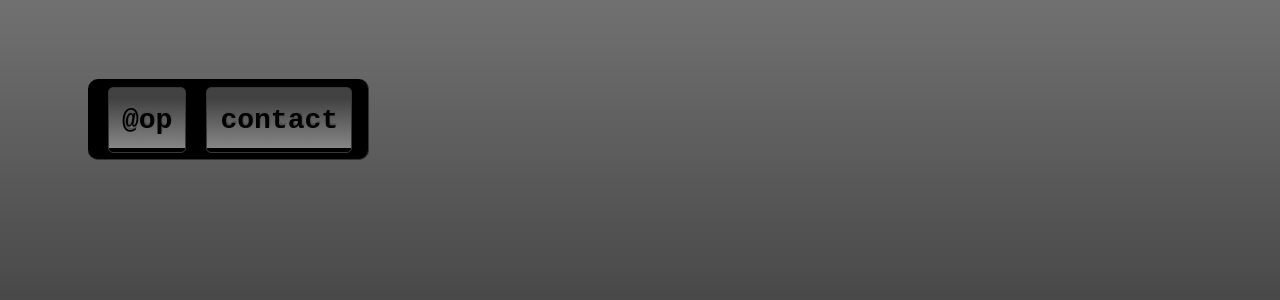
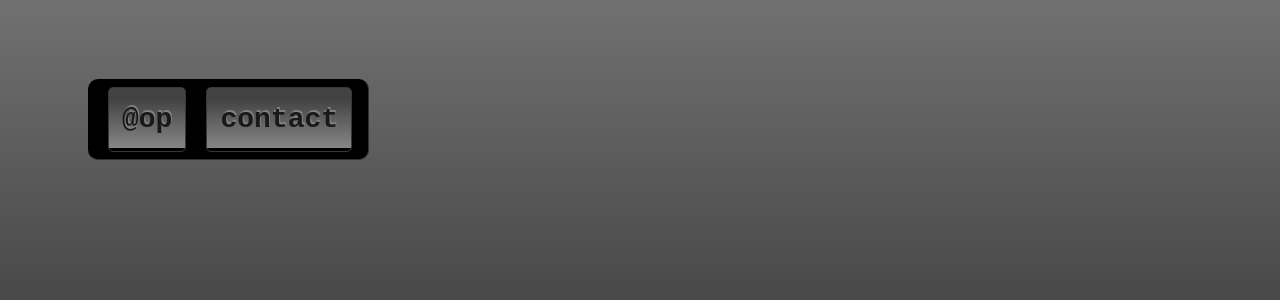
Before and after one commit to philippt/virtualop_website, a PHP site: page / in a window 1280 px wide. Shown: the part 302-602 px from the top of the page. Run offline with PHP 8.4, Linux system fonts and the light colour scheme.

Commit message:
like..whatever

```diff
--- a/css/stylez.css
+++ b/css/stylez.css
@@ -65,7 +65,7 @@ font-weight: bold;
 float: left;
 margin-left: 20px;
 margin-top: 8px;
-padding: 16.5px 13px;
+padding: 16.1px 13px;
 border: 1px solid #383838;
 border-radius: 5px;
 background: url('../pix/strisch.png') repeat-x;
@@ -74,7 +74,7 @@ background: url('../pix/strisch.png') repeat-x;
 .nav li a{
 text-decoration: none;
 display: block;
-color: black;
+color: #191919;
 font-family: courier new, monospace;
-text-shadow: #515151 1px -2px 0.4px;
+text-shadow: gray 1px -2px 0.4px;
 }
```
